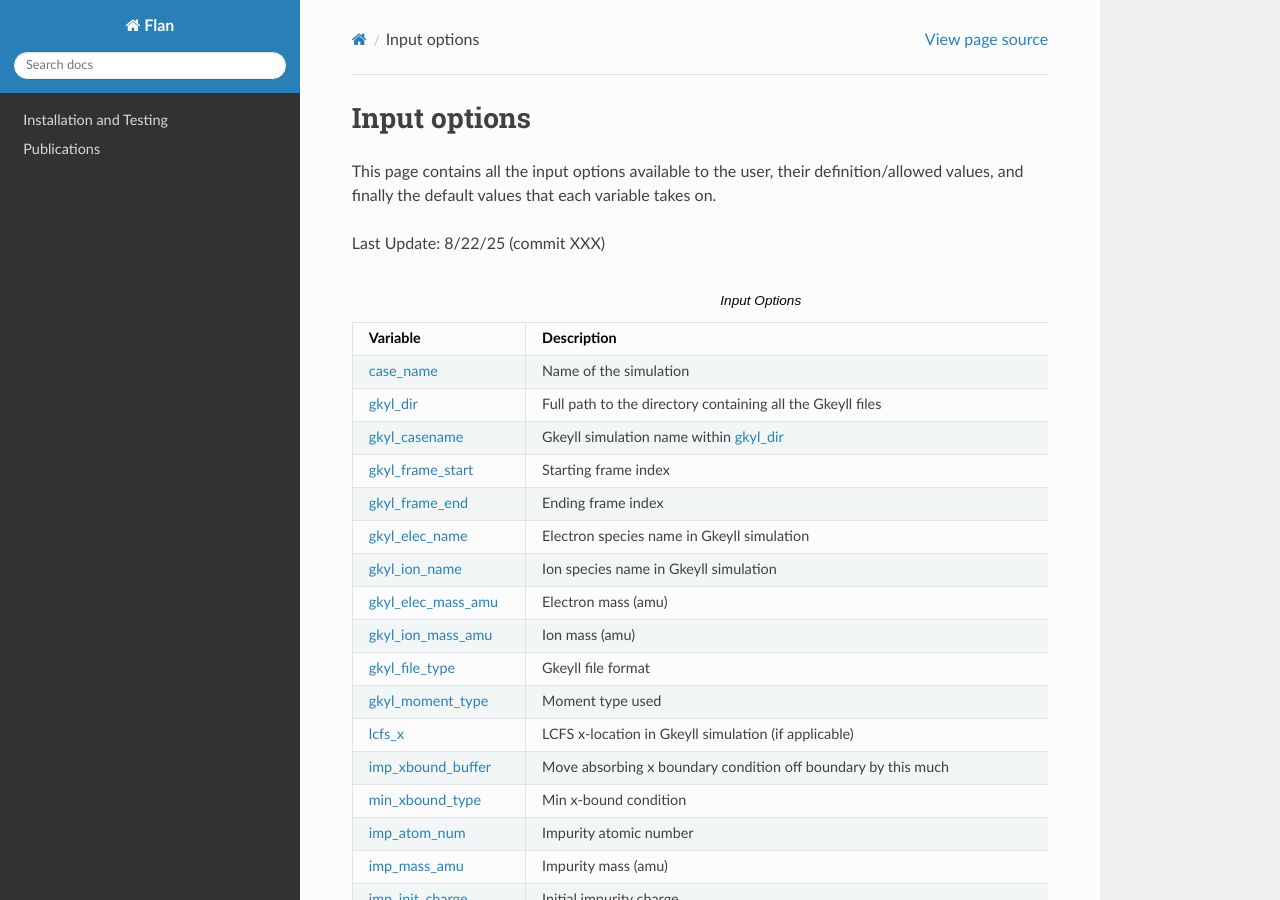
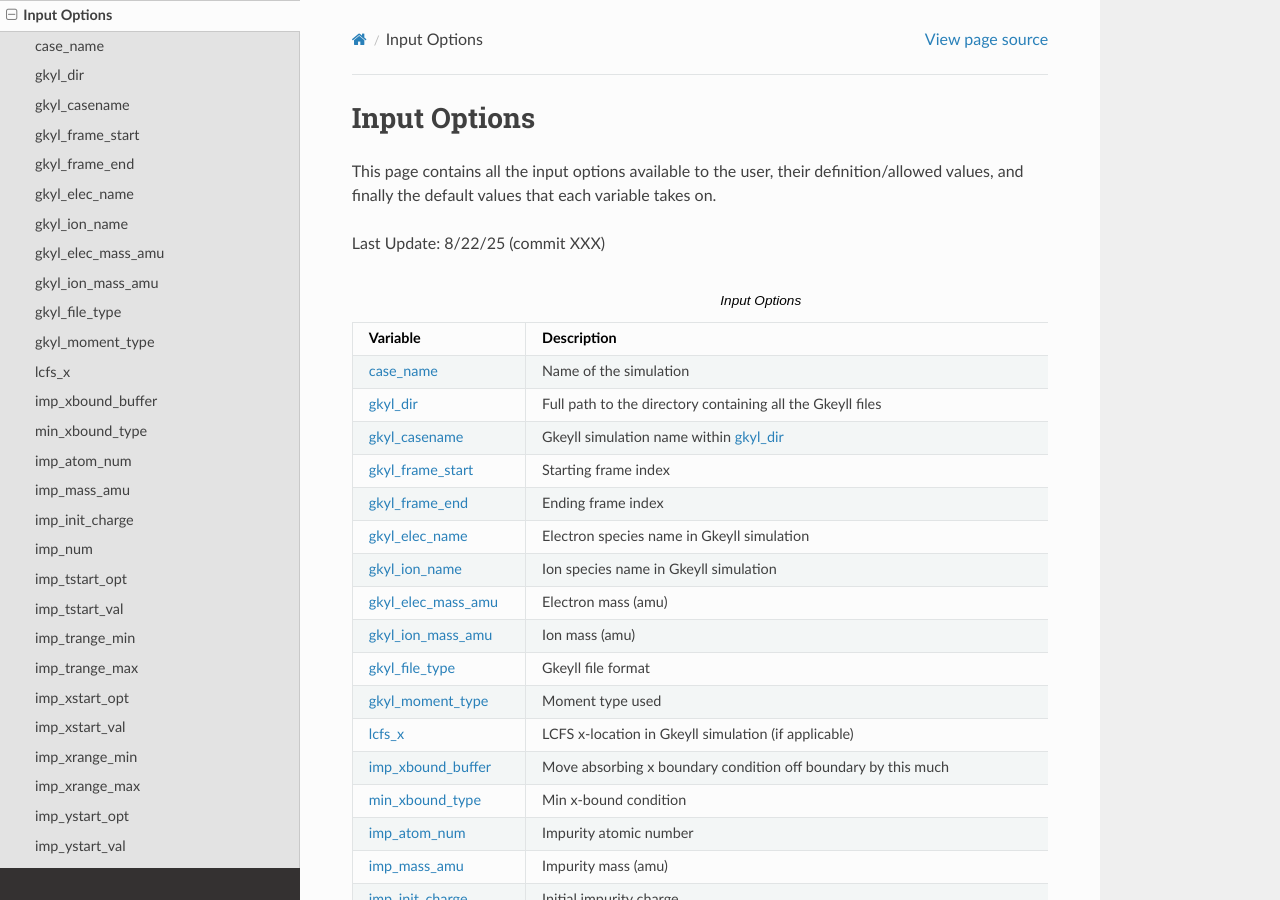
Before and after one commit to shawnzamperini/flan, a Sphinx documentation site: the page built from docs/source/input_options.rst, in a window 1280 px wide and 900 px high. Built offline with Sphinx 7.4.7 and the Read the Docs theme 3.1.0, drawn with Linux system fonts in a browser that asks for light colours; pages that are not in the unit, such as notebooks, are missing from menus.

Commit message:
Update and rename inputOptions.rst to input_options.rst

```diff
--- a/docs/source/inputOptions.rst
+++ b/docs/source/input_options.rst
@@ -1,5 +1,5 @@
 ======================================================================================================
-Input options
+Input Options
 ======================================================================================================
 
 This page contains all the input options available to the user, their definition/allowed values, and finally the default values that each variable takes on.
```
